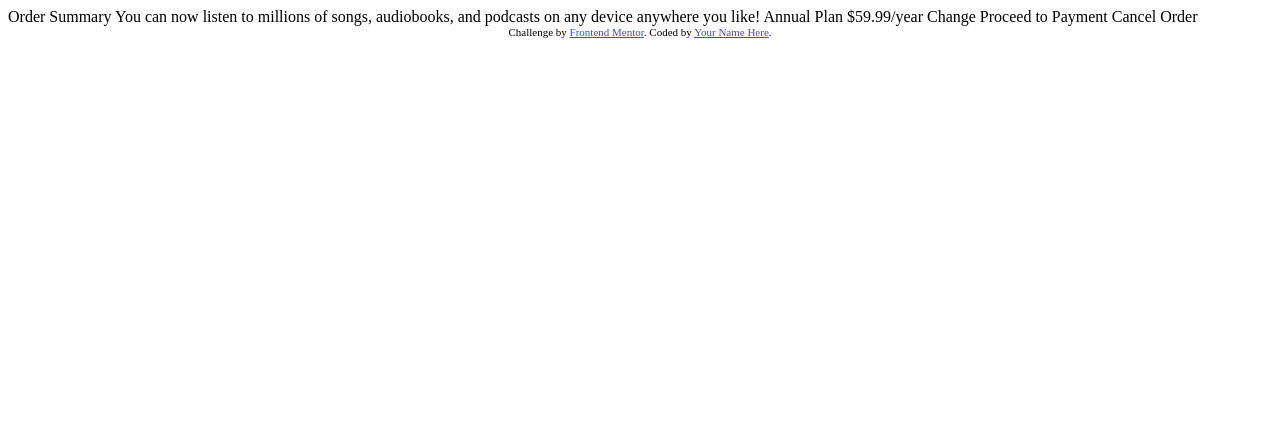
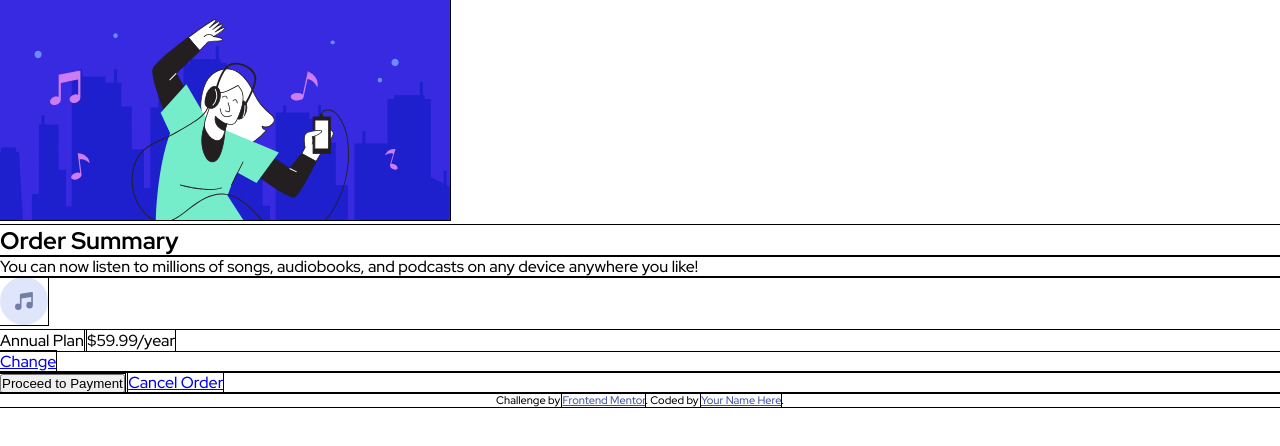
Before and after one commit to aeh1707/order-summary-component-main, a plain HTML site: page index.html in a window 1280 px wide. Drawn offline with Linux system fonts and the light colour scheme.

Commit message:
Add structure and initial styles

```diff
--- a/index.html
+++ b/index.html
@@ -5,7 +5,12 @@
   <meta name="viewport" content="width=device-width, initial-scale=1.0"> <!-- displays site properly based on user's device -->
 
   <link rel="icon" type="image/png" sizes="32x32" href="./images/favicon-32x32.png">
-
+  <!-- font -->
+  <link rel="preconnect" href="https://fonts.googleapis.com">
+  <link rel="preconnect" href="https://fonts.gstatic.com" crossorigin>
+  <link href="https://fonts.googleapis.com/css2?family=Red+Hat+Display:wght@500;700;900&display=swap" rel="stylesheet">
+  <!-- styles-->
+  <link rel="stylesheet" href="styles.css">
   <title>Frontend Mentor | Order summary card</title>
 
   <!-- Feel free to remove these styles or customise in your own stylesheet 👍 -->
@@ -15,19 +20,30 @@
   </style>
 </head>
 <body>
+  <article class="card">
+    <header>
+      <img src="images/illustration-hero.svg" alt="">
+      <h1>Order Summary</h1>
+      <p>You can now listen to millions of songs, audiobooks, and podcasts on any
+      device anywhere you like!</p>
+    </header>
 
-  Order Summary
+    <div class="plan">
+      <img src="images/icon-music.svg" alt="">
+      <p>
+        <span>Annual Plan</span>
+        <span>$59.99/year</span>
+      </p>
+      <a href="#">Change</a>
+    </div>
 
-  You can now listen to millions of songs, audiobooks, and podcasts on any
-  device anywhere you like!
+    <div class="payment">
+      <button>Proceed to Payment</button>
+      <a href="#">Cancel Order</a>
+    </div>
+  </article>
 
-  Annual Plan
-  $59.99/year
 
-  Change
-
-  Proceed to Payment
-  Cancel Order
 
   <div class="attribution">
     Challenge by <a href="https://www.frontendmentor.io?ref=challenge" target="_blank">Frontend Mentor</a>.
--- /dev/null
+++ b/styles.css
@@ -0,0 +1,14 @@
+* {
+  margin: 0;
+  padding: 0;
+  outline: 1px solid black;
+}
+
+*, *:before, *:after {
+  box-sizing: border-box;
+}
+
+body {
+  font-family: 'Red Hat Display', sans-serif;
+  font-size: 16px;
+}
```
